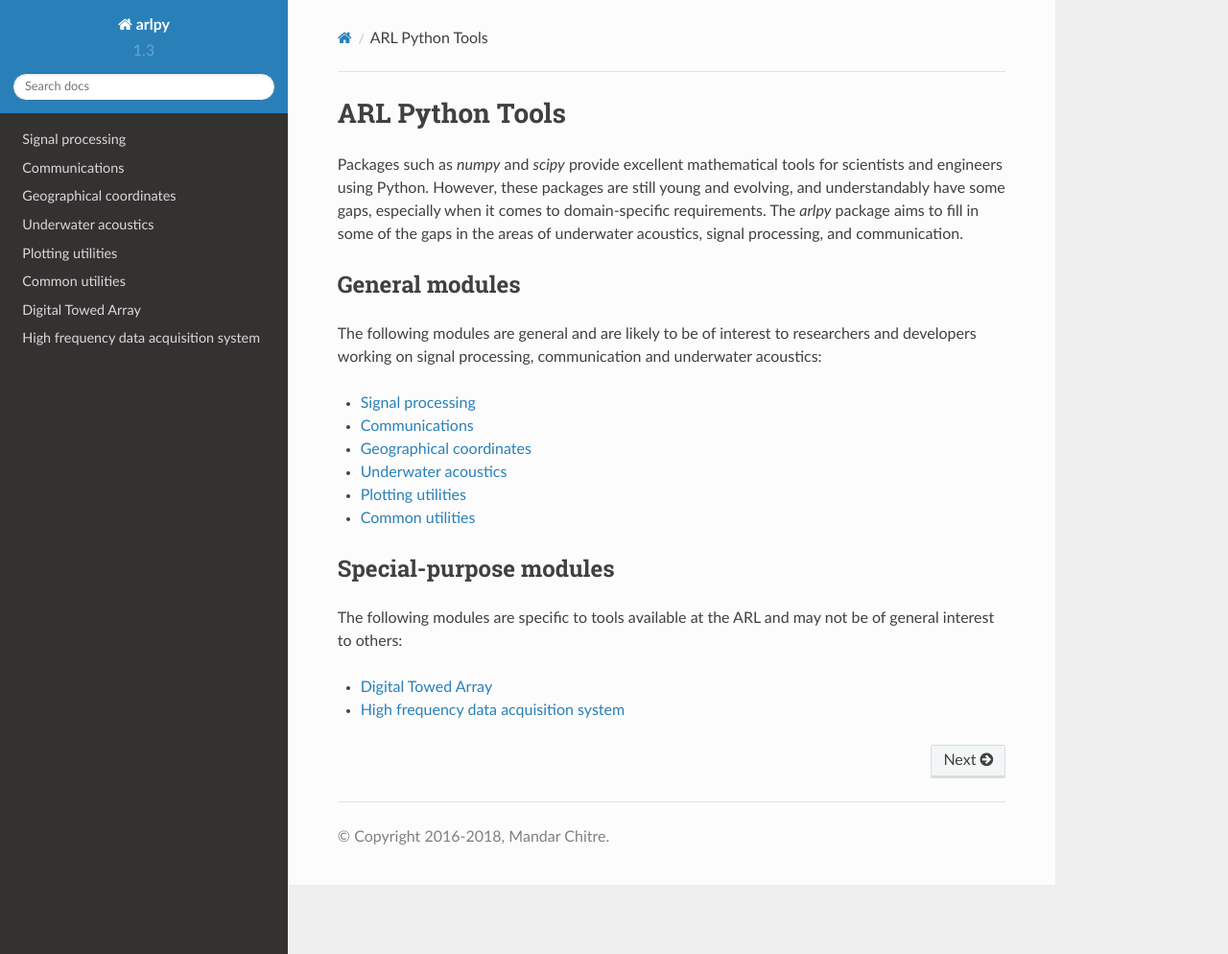
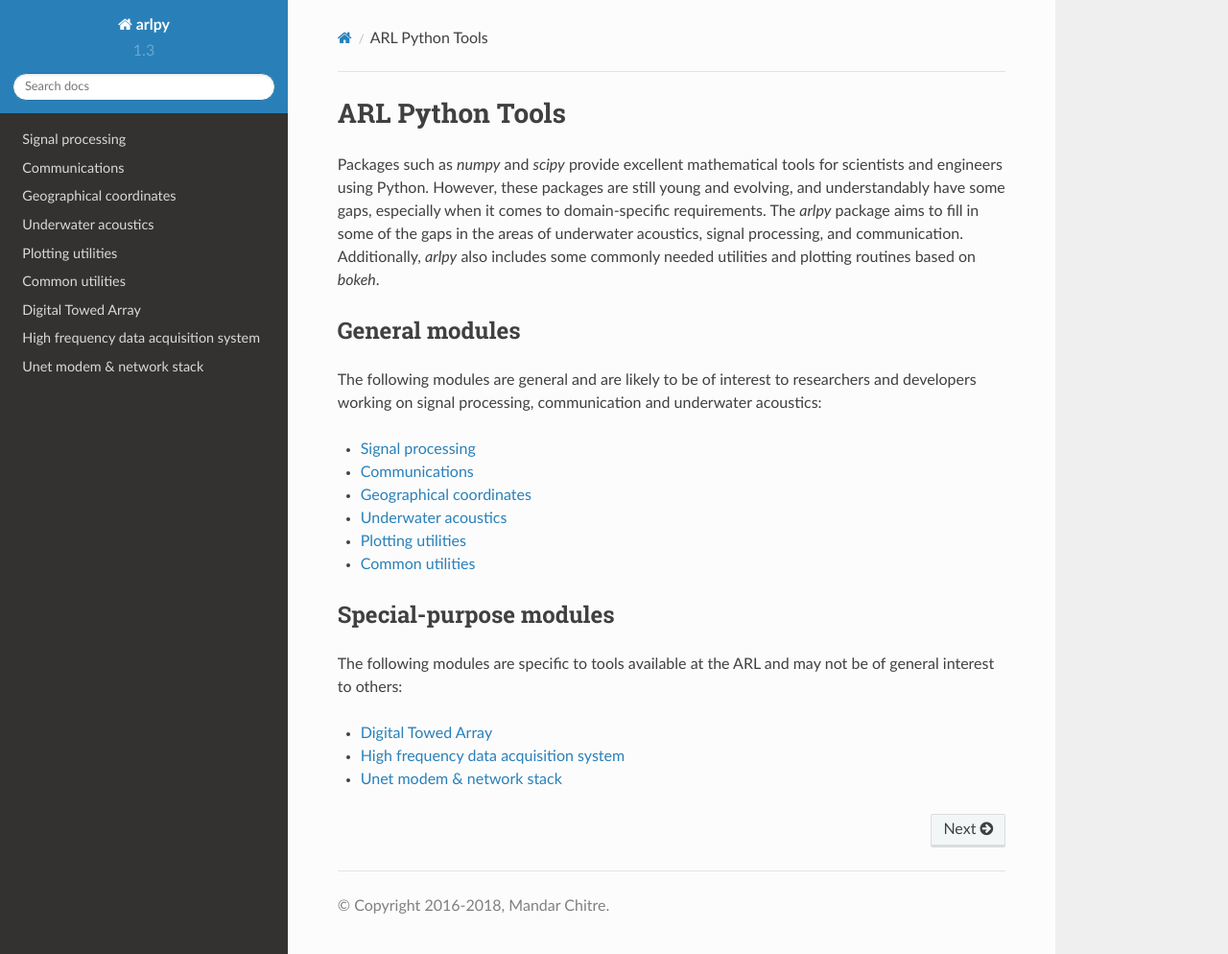
Before and after one commit to org-arl/arlpy, a Sphinx documentation site: the page built from docs/index.rst, in a window 1280 px wide and 994 px high. Shown: the whole window at 96% size. Built offline with Sphinx 7.4.7 and the Read the Docs theme 2.0.0, drawn with Linux system fonts in a browser that asks for light colours.

Commit message:
Documentation updates

```diff
--- a/README.rst
+++ b/README.rst
@@ -6,6 +6,8 @@
 and evolving, and understandably have some gaps, especially when it comes to
 domain-specific requirements. The `arlpy` package aims to fill in some of the
 gaps in the areas of underwater acoustics, signal processing, and communication.
+Additionally, `arlpy` also includes some commonly needed utilities and plotting
+routines based on `bokeh`.
 
 General modules
 ---------------
@@ -17,6 +19,7 @@
     * Communications (`arlpy.comms`)
     * Geographical coordinates (`arlpy.geo`)
     * Underwater acoustics (`arlpy.uwa`)
+    * Plotting utilities (`arlpy.plot`)
     * Common utilities (`arlpy.utils`)
 
 Special-purpose modules
@@ -27,6 +30,7 @@
 
     * Digital Towed Array (`arlpy.dtla`)
     * HiDAQ (`arlpy.hidaq`)
+    * UNET (`arlpy.unet`)
 
 Usage
 -----
--- a/docs/index.rst
+++ b/docs/index.rst
@@ -6,6 +6,8 @@
 and evolving, and understandably have some gaps, especially when it comes to
 domain-specific requirements. The `arlpy` package aims to fill in some of the
 gaps in the areas of underwater acoustics, signal processing, and communication.
+Additionally, `arlpy` also includes some commonly needed utilities and plotting
+routines based on `bokeh`.
 
 General modules
 ---------------
@@ -34,3 +36,4 @@
 
    dtla
    hidaq
+   unet
--- /dev/null
+++ b/docs/unet.rst
@@ -0,0 +1,5 @@
+Unet modem & network stack
+==========================
+
+.. automodule:: arlpy.unet
+    :members:
```
